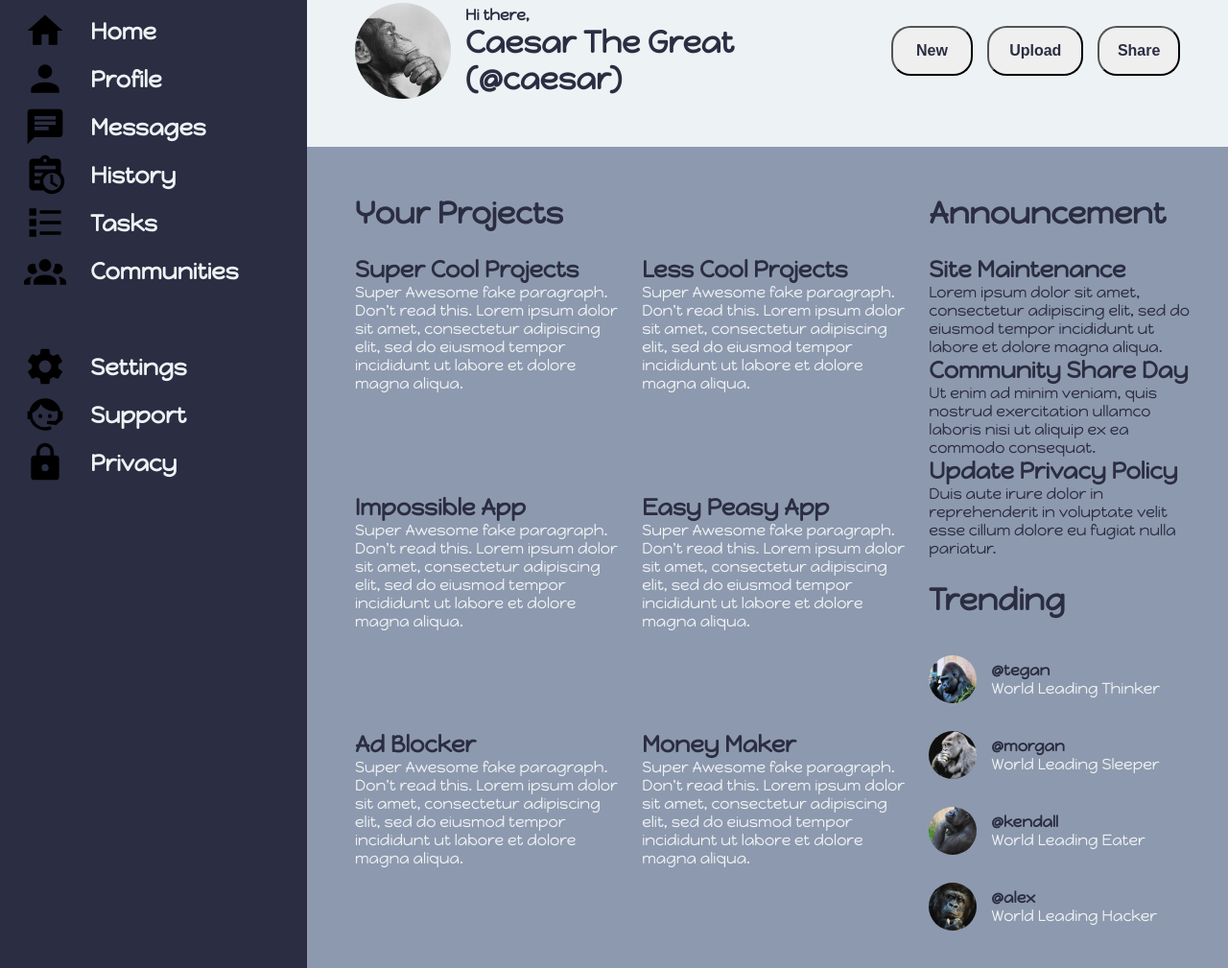
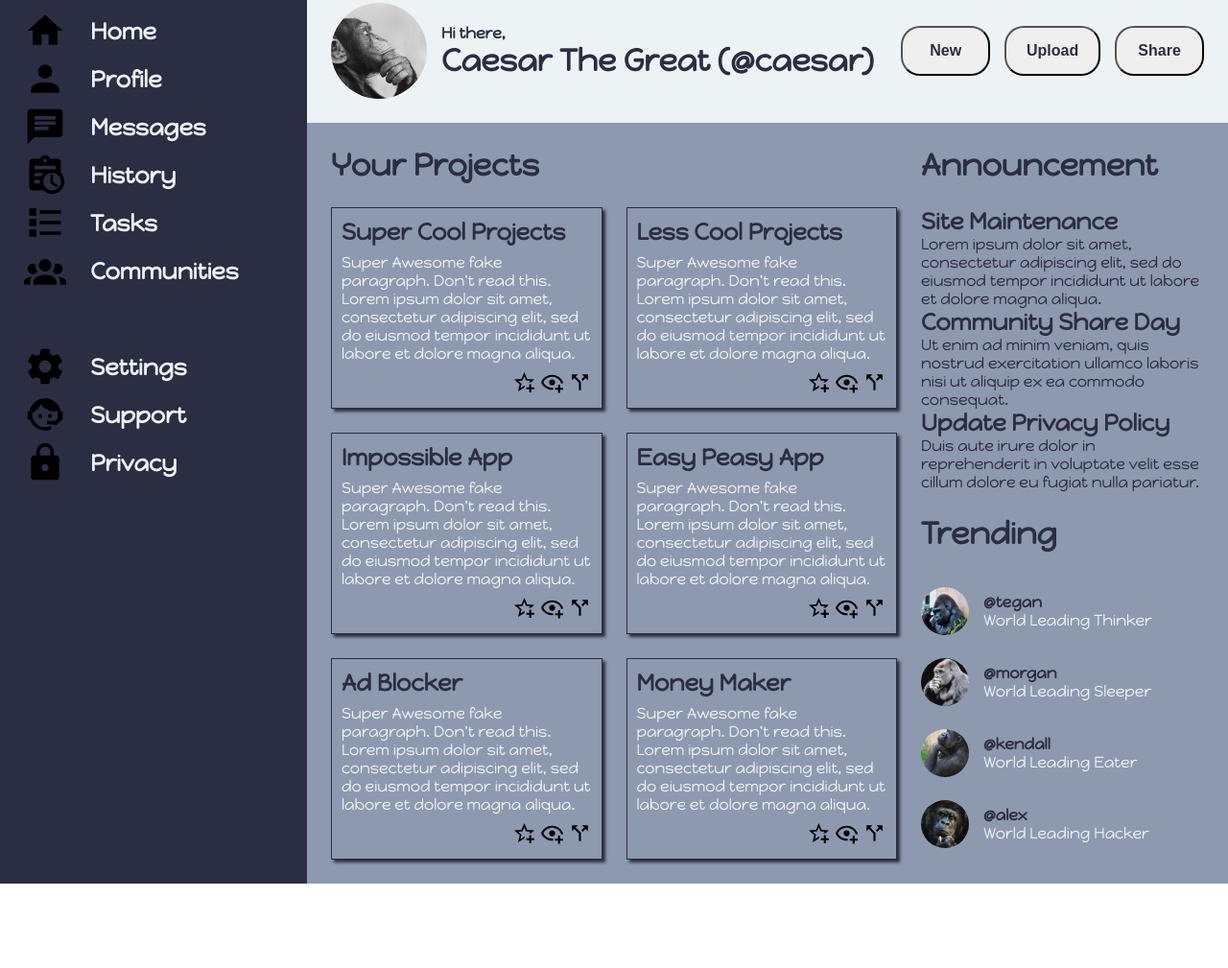
Before and after one commit to Apestein/Admin-Dashboard, a plain HTML site: page index.html in a window 1280 px wide. Shown: the part 112-1121 px from the top of the page at 96% size. After the commit the page ends 1033 px from the top, so only its background shows below. Drawn offline with Linux system fonts and the light colour scheme; a script that the page names is missing.

Commit message:
Added borders and box-shadows + additional icons

```diff
--- a/index.html
+++ b/index.html
@@ -44,26 +44,56 @@
                     <article>
                         <h2>Super Cool Projects</h2>
                         <p>Super Awesome fake paragraph. Don't read this. Lorem ipsum dolor sit amet, consectetur adipiscing elit, sed do eiusmod tempor incididunt ut labore et dolore magna aliqua.</p>
+                        <div>
+                            <img src="img/star-plus-outline.svg" alt="star">
+                            <img src="img/eye-plus-outline.svg" alt="eye">
+                            <img src="img/call-split.svg" alt="split">
+                        </div>
                     </article>
                     <article>
                         <h2>Less Cool Projects</h2>
                         <p>Super Awesome fake paragraph. Don't read this. Lorem ipsum dolor sit amet, consectetur adipiscing elit, sed do eiusmod tempor incididunt ut labore et dolore magna aliqua.</p>
+                        <div>
+                            <img src="img/star-plus-outline.svg" alt="star">
+                            <img src="img/eye-plus-outline.svg" alt="eye">
+                            <img src="img/call-split.svg" alt="split">
+                        </div>
                     </article>
                     <article>
                         <h2>Impossible App</h2>
                         <p>Super Awesome fake paragraph. Don't read this. Lorem ipsum dolor sit amet, consectetur adipiscing elit, sed do eiusmod tempor incididunt ut labore et dolore magna aliqua.</p>
+                        <div>
+                            <img src="img/star-plus-outline.svg" alt="star">
+                            <img src="img/eye-plus-outline.svg" alt="eye">
+                            <img src="img/call-split.svg" alt="split">
+                        </div>
                     </article>
                     <article>
                         <h2>Easy Peasy App</h2>
                         <p>Super Awesome fake paragraph. Don't read this. Lorem ipsum dolor sit amet, consectetur adipiscing elit, sed do eiusmod tempor incididunt ut labore et dolore magna aliqua.</p>
+                        <div>
+                            <img src="img/star-plus-outline.svg" alt="star">
+                            <img src="img/eye-plus-outline.svg" alt="eye">
+                            <img src="img/call-split.svg" alt="split">
+                        </div>
                     </article>
                     <article>
                         <h2>Ad Blocker</h2>
                         <p>Super Awesome fake paragraph. Don't read this. Lorem ipsum dolor sit amet, consectetur adipiscing elit, sed do eiusmod tempor incididunt ut labore et dolore magna aliqua.</p>
+                        <div>
+                            <img src="img/star-plus-outline.svg" alt="star">
+                            <img src="img/eye-plus-outline.svg" alt="eye">
+                            <img src="img/call-split.svg" alt="split">
+                        </div>
                     </article>
                     <article>
                         <h2>Money Maker</h2>
                         <p>Super Awesome fake paragraph. Don't read this. Lorem ipsum dolor sit amet, consectetur adipiscing elit, sed do eiusmod tempor incididunt ut labore et dolore magna aliqua.</p>
+                        <div>
+                            <img src="img/star-plus-outline.svg" alt="star">
+                            <img src="img/eye-plus-outline.svg" alt="eye">
+                            <img src="img/call-split.svg" alt="split">
+                        </div>
                     </article>
                 </div>
             </div>
--- a/style.css
+++ b/style.css
@@ -29,9 +29,9 @@
     align-items: center;
     background-color: #edf2f4;
     color: #2b2d42;
-    padding-left: 50px;
-    padding-bottom: 50px;
-    padding-right: 50px;
+    padding-left: 25px;
+    padding-bottom: 25px;
+    padding-right: 25px;
 }
 .icon {
     width: 25%;
@@ -91,20 +91,31 @@
     display: grid;
     grid-template-columns: 2fr 1fr;
     gap: 25px;
-    padding-bottom: 25px;
-    padding-right: 25px;
     background-color: #8d99ae;
     color: #2b2d42;
-    padding-left: 50px;
-    padding-top: 50px;
+    padding: 25px;
 }
 .middle-content {
     display: grid;
     grid-template: repeat(3, minmax(50px, 1fr)) / repeat(2, minmax(100px, 1fr));
     gap: 25px;
 }
+article {
+    display: flex;
+    flex-direction: column;
+    justify-content: space-between;
+    padding: 10px;
+    border: 1px solid #2b2d42;
+    box-shadow: 3px 3px 3px #2b2d42;
+}
 article p, .trending p {
     color: #edf2f4;
+}
+article img {
+    width: 25px;
+}
+article div {
+    align-self: end;
 }
 .side-wrapper {
     display: grid;
```
Also changed, not shown: img/call-split.svg (added), img/eye-plus-outline.svg (added), img/star-plus-outline.svg (added).
